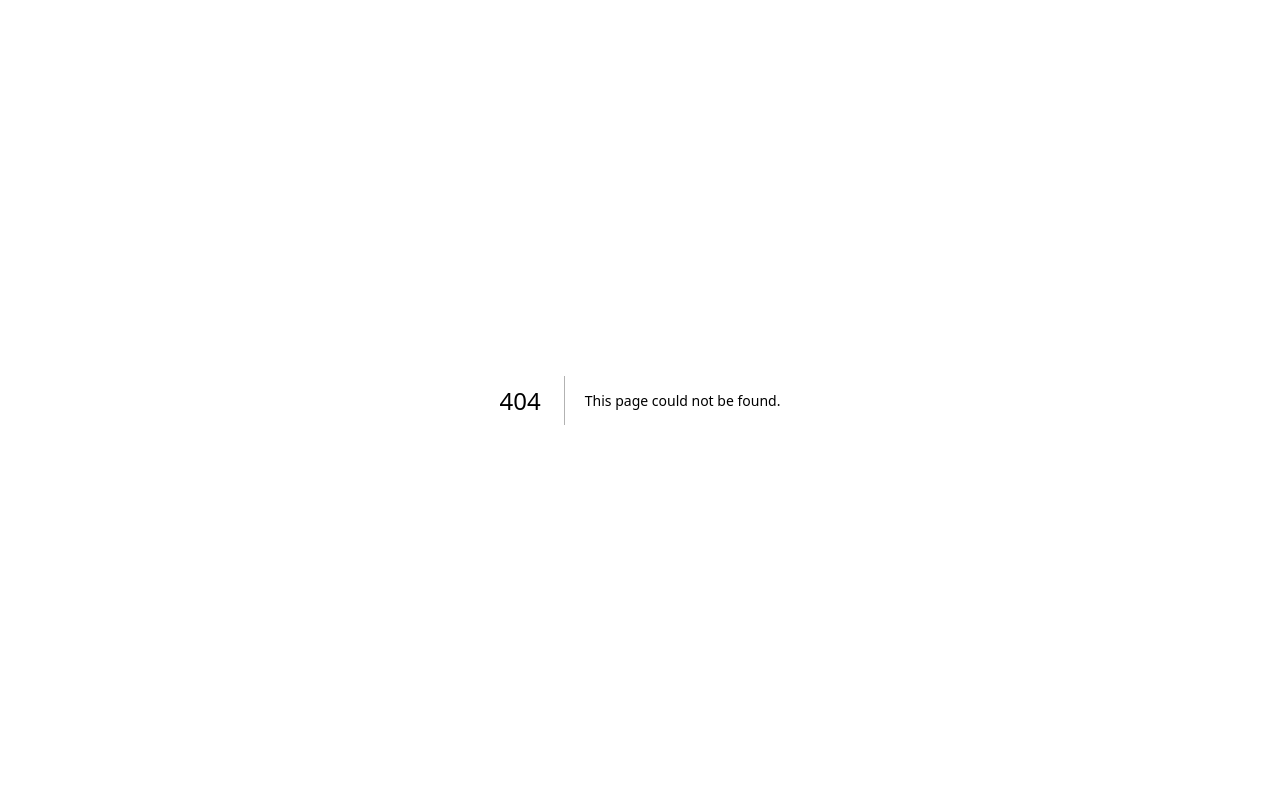
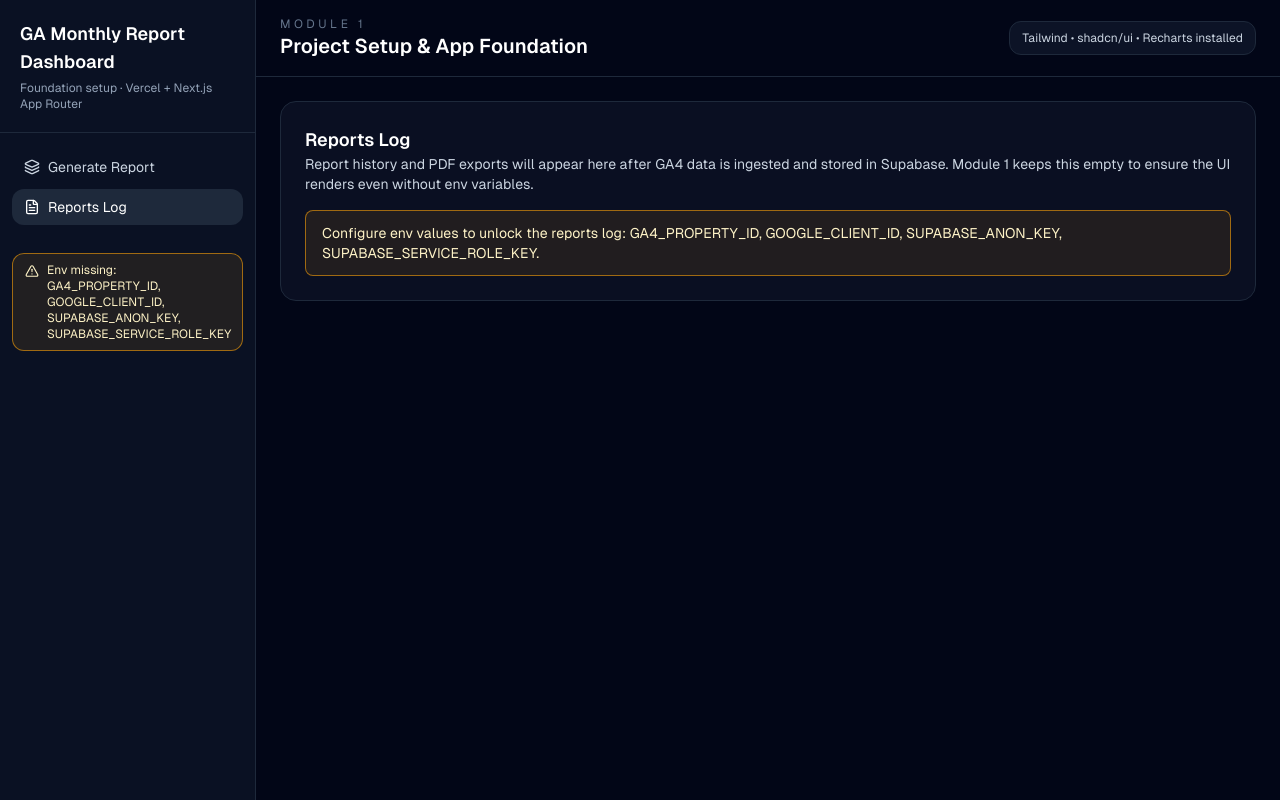
Before and after one commit to francis0844/GA-Report, a Next.js app: page /reports in a window 1280 px wide. Before the commit this address had no page. Built offline with nearby package versions, Linux system fonts and the light colour scheme; no server answers.

Commit message:
module_1.0

```diff
--- a/package.json
+++ b/package.json
@@ -11,13 +11,18 @@
   "dependencies": {
     "@google-analytics/data": "^5.2.1",
     "@supabase/supabase-js": "^2.89.0",
+    "class-variance-authority": "^0.7.1",
+    "clsx": "^2.1.1",
     "date-fns": "^4.1.0",
     "google-auth-library": "^10.5.0",
+    "lucide-react": "^0.562.0",
     "next": "14.2.12",
     "openai": "^6.15.0",
     "pdf-lib": "^1.17.1",
     "react": "^18",
     "react-dom": "^18",
+    "recharts": "^3.6.0",
+    "tailwind-merge": "^3.4.0",
     "zod": "^4.3.5"
   },
   "devDependencies": {
--- /dev/null
+++ b/src/app/generate/page.tsx
@@ -0,0 +1,27 @@
+import { AppShell } from "@/components/AppShell";
+import { getMissingEnvVars } from "@/lib/env";
+
+export default async function GeneratePage() {
+  const missingEnv = getMissingEnvVars();
+
+  return (
+    <AppShell missingEnv={missingEnv}>
+      <div className="rounded-2xl border border-slate-800 bg-slate-900/60 p-6">
+        <h3 className="text-lg font-semibold text-white">Generate Report</h3>
+        <p className="text-sm text-slate-300">
+          This page will handle GA4 OAuth, Supabase persistence, and AI analysis once you supply the
+          required environment variables. For now, it is intentionally empty to keep the UI stable.
+        </p>
+        {missingEnv.length ? (
+          <p className="mt-4 rounded-lg border border-amber-500/60 bg-amber-500/10 px-4 py-3 text-amber-100 text-sm">
+            Provide the missing env values to enable report generation: {missingEnv.join(", ")}.
+          </p>
+        ) : (
+          <p className="mt-4 rounded-lg border border-emerald-600/50 bg-emerald-600/10 px-4 py-3 text-emerald-50 text-sm">
+            Env ready. Next step is wiring GA4 fetch, Supabase storage, and AI processing.
+          </p>
+        )}
+      </div>
+    </AppShell>
+  );
+}
--- a/src/app/page.tsx
+++ b/src/app/page.tsx
@@ -1,59 +1,42 @@
-import { ReportForm } from "@/components/ReportForm";
-import { ReportList } from "@/components/ReportList";
-import { cleanupOldReports, fetchReports, ReportBundle } from "@/lib/reports";
-
-async function loadReports() {
-  await cleanupOldReports();
-  const reports = await fetchReports(5);
-  return reports;
-}
+import { AppShell } from "@/components/AppShell";
+import { getMissingEnvVars } from "@/lib/env";
+import Link from "next/link";
 
 export default async function Home() {
-  let loadError = "";
-  let reports: ReportBundle[] = [];
-
-  try {
-    reports = await loadReports();
-  } catch (error: unknown) {
-    loadError =
-      error instanceof Error
-        ? error.message
-        : "Unable to load reports. Check env values.";
-  }
+  const missingEnv = getMissingEnvVars();
 
   return (
-    <main className="min-h-screen bg-slate-950 text-white">
-      <div className="absolute inset-0 -z-10 bg-[radial-gradient(circle_at_20%_20%,rgba(59,130,246,0.15),transparent_25%),radial-gradient(circle_at_80%_0%,rgba(236,72,153,0.12),transparent_25%)]" />
-      <div className="mx-auto max-w-6xl px-4 py-8 md:py-12">
-        <header className="flex flex-col gap-4 md:flex-row md:items-center md:justify-between">
-          <div>
-            <p className="text-xs uppercase tracking-[0.3em] text-slate-500">GA4 + Supabase</p>
-            <h1 className="text-3xl md:text-4xl font-semibold">
-              Weekly & Monthly Analytics Report
-            </h1>
-            <p className="text-slate-400 mt-2">
-              Immutable reports with stored raw responses, animated charts, AI narratives, and PDF
-              export.
-            </p>
+    <AppShell missingEnv={missingEnv}>
+      <div className="rounded-2xl border border-slate-800 bg-slate-900/60 p-6">
+        <h3 className="text-lg font-semibold text-white mb-2">Welcome</h3>
+        <p className="text-sm text-slate-300">
+          Module 1 sets up the project shell. Generate and Reports pages are scaffolded. We will
+          wire GA, Supabase, and OpenAI after you provide the required environment variables.
+        </p>
+        <div className="mt-4 flex flex-wrap gap-3 text-sm">
+          <Link
+            href="/generate"
+            className="rounded-xl bg-blue-600 text-white px-4 py-2 shadow-md shadow-blue-500/30"
+          >
+            Go to Generate
+          </Link>
+          <Link
+            href="/reports"
+            className="rounded-xl border border-slate-700 px-4 py-2 text-slate-200 hover:border-blue-500"
+          >
+            View Reports Log
+          </Link>
+        </div>
+        {missingEnv.length ? (
+          <div className="mt-5 rounded-xl border border-amber-500/60 bg-amber-500/10 px-4 py-3 text-amber-50 text-sm">
+            Missing env values detected. Please provide: {missingEnv.join(", ")}.
           </div>
-          <div className="rounded-2xl border border-slate-800 bg-slate-900/60 px-4 py-3 text-sm text-slate-200">
-            Auto deletes reports older than <span className="font-semibold">365 days</span>
+        ) : (
+          <div className="mt-5 rounded-xl border border-emerald-600/50 bg-emerald-600/10 px-4 py-3 text-emerald-50 text-sm">
+            All required environment variables are present. Ready for next modules.
           </div>
-        </header>
-
-        <section className="mt-8 grid gap-6 lg:grid-cols-[360px_1fr]">
-          <ReportForm />
-          <div>
-            {loadError ? (
-              <div className="rounded-2xl border border-red-900 bg-red-950/50 text-red-100 px-4 py-3">
-                {loadError}
-              </div>
-            ) : (
-              <ReportList reports={reports} />
-            )}
-          </div>
-        </section>
+        )}
       </div>
-    </main>
+    </AppShell>
   );
 }
--- /dev/null
+++ b/src/app/reports/page.tsx
@@ -0,0 +1,27 @@
+import { AppShell } from "@/components/AppShell";
+import { getMissingEnvVars } from "@/lib/env";
+
+export default async function ReportsPage() {
+  const missingEnv = getMissingEnvVars();
+
+  return (
+    <AppShell missingEnv={missingEnv}>
+      <div className="rounded-2xl border border-slate-800 bg-slate-900/60 p-6">
+        <h3 className="text-lg font-semibold text-white">Reports Log</h3>
+        <p className="text-sm text-slate-300">
+          Report history and PDF exports will appear here after GA4 data is ingested and stored in
+          Supabase. Module 1 keeps this empty to ensure the UI renders even without env variables.
+        </p>
+        {missingEnv.length ? (
+          <p className="mt-4 rounded-lg border border-amber-500/60 bg-amber-500/10 px-4 py-3 text-amber-100 text-sm">
+            Configure env values to unlock the reports log: {missingEnv.join(", ")}.
+          </p>
+        ) : (
+          <p className="mt-4 rounded-lg border border-emerald-600/50 bg-emerald-600/10 px-4 py-3 text-emerald-50 text-sm">
+            Env ready. Next modules will add Supabase queries and PDF exports here.
+          </p>
+        )}
+      </div>
+    </AppShell>
+  );
+}
--- /dev/null
+++ b/src/components/AppShell.tsx
@@ -0,0 +1,70 @@
+"use client";
+
+import Link from "next/link";
+import { usePathname } from "next/navigation";
+import { clsx } from "clsx";
+import { AlertTriangle, FileText, Layers } from "lucide-react";
+
+type Props = {
+  children: React.ReactNode;
+  missingEnv?: string[];
+};
+
+const navLinks = [
+  { href: "/generate", label: "Generate Report", icon: Layers },
+  { href: "/reports", label: "Reports Log", icon: FileText },
+];
+
+export function AppShell({ children, missingEnv = [] }: Props) {
+  const pathname = usePathname();
+
+  return (
+    <div className="min-h-screen bg-slate-950 text-slate-100 flex">
+      <aside className="w-64 border-r border-slate-800 bg-slate-900/70 backdrop-blur">
+        <div className="px-5 py-5 border-b border-slate-800">
+          <h1 className="text-lg font-semibold text-white">GA Monthly Report Dashboard</h1>
+          <p className="text-xs text-slate-400 mt-1">
+            Foundation setup · Vercel + Next.js App Router
+          </p>
+        </div>
+        <nav className="px-3 py-4 space-y-1">
+          {navLinks.map((item) => {
+            const active = pathname === item.href;
+            const Icon = item.icon;
+            return (
+              <Link
+                key={item.href}
+                href={item.href}
+                className={clsx(
+                  "flex items-center gap-2 rounded-xl px-3 py-2 text-sm transition hover:bg-slate-800/80",
+                  active ? "bg-slate-800 text-white" : "text-slate-300"
+                )}
+              >
+                <Icon size={16} />
+                {item.label}
+              </Link>
+            );
+          })}
+        </nav>
+        {missingEnv.length ? (
+          <div className="m-3 rounded-xl border border-amber-500/60 bg-amber-500/10 px-3 py-2 text-xs text-amber-100 flex items-start gap-2">
+            <AlertTriangle size={14} className="mt-0.5 shrink-0" />
+            <span>Env missing: {missingEnv.join(", ")}</span>
+          </div>
+        ) : null}
+      </aside>
+      <main className="flex-1">
+        <header className="flex items-center justify-between px-6 py-4 border-b border-slate-800">
+          <div>
+            <p className="text-xs uppercase tracking-[0.3em] text-slate-500">Module 1</p>
+            <h2 className="text-xl font-semibold text-white">Project Setup & App Foundation</h2>
+          </div>
+          <div className="rounded-xl bg-slate-900/80 border border-slate-800 px-3 py-2 text-xs text-slate-300">
+            Tailwind • shadcn/ui • Recharts installed
+          </div>
+        </header>
+        <div className="p-6">{children}</div>
+      </main>
+    </div>
+  );
+}
--- /dev/null
+++ b/src/lib/env.ts
@@ -0,0 +1,24 @@
+const REQUIRED_ENV = [
+  "GA4_PROPERTY_ID",
+  "GOOGLE_CLIENT_ID",
+  "GOOGLE_CLIENT_SECRET",
+  "SUPABASE_URL",
+  "SUPABASE_ANON_KEY",
+  "SUPABASE_SERVICE_ROLE_KEY",
+  "OPENAI_API_KEY",
+] as const;
+
+export type RequiredEnvKey = (typeof REQUIRED_ENV)[number];
+
+export function getMissingEnvVars(): RequiredEnvKey[] {
+  return REQUIRED_ENV.filter((key) => {
+    const value = process.env[key];
+    return !value || value.length === 0;
+  });
+}
+
+export function envStatusMessage(): string | null {
+  const missing = getMissingEnvVars();
+  if (!missing.length) return null;
+  return `Environment not configured. Missing: ${missing.join(", ")}`;
+}
```
Also changed, not shown: 1 other file (tests, documents, lock files or other folders).
